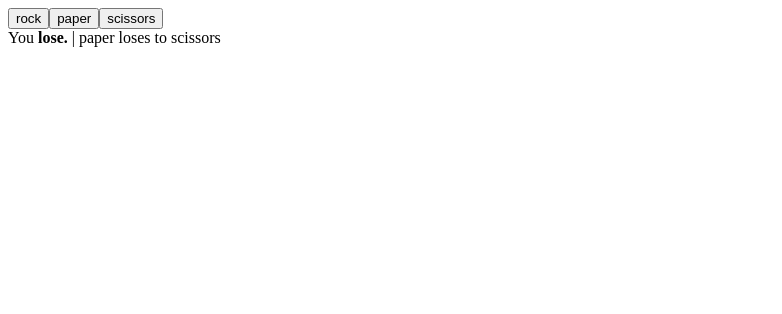
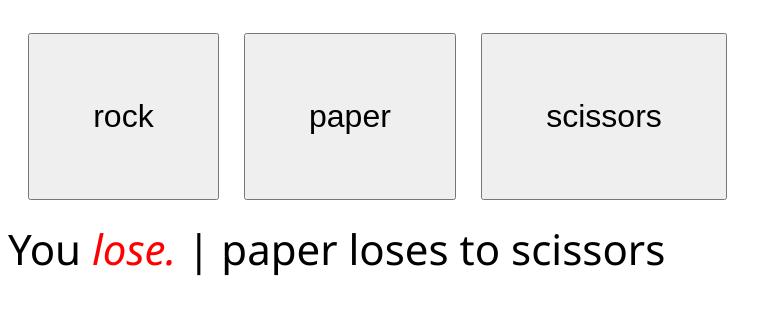
Before and after one commit to MrMisterBean/React-Paper-Scissors, a React (Create React App) app: page / in a window 1280 px wide. Both pictures are taken after a click on the button "paper". Shown: the top 314 px of the page, without its empty margins (0-782 px from the left). Built offline with nearby package versions, Linux system fonts and the light colour scheme.

Commit message:
added CSS styling to buttons and result messages

```diff
--- a/src/App.css
+++ b/src/App.css
@@ -1,38 +1,18 @@
-.App {
-  text-align: center;
+button {
+  margin: 25px 5px 20px 20px;
+  padding: 5%;
+  font-size: 32px;
 }
 
-.App-logo {
-  height: 40vmin;
-  pointer-events: none;
+div {
+  font-size: 42px;
+  font-family: 'Segoe UI', Tahoma, Geneva, Verdana, sans-serif;
 }
 
-@media (prefers-reduced-motion: no-preference) {
-  .App-logo {
-    animation: App-logo-spin infinite 20s linear;
-  }
+strong {
+  color: green;
 }
 
-.App-header {
-  background-color: #282c34;
-  min-height: 100vh;
-  display: flex;
-  flex-direction: column;
-  align-items: center;
-  justify-content: center;
-  font-size: calc(10px + 2vmin);
-  color: white;
+em {
+  color: red;
 }
-
-.App-link {
-  color: #61dafb;
-}
-
-@keyframes App-logo-spin {
-  from {
-    transform: rotate(0deg);
-  }
-  to {
-    transform: rotate(360deg);
-  }
-}
--- a/src/App.js
+++ b/src/App.js
@@ -31,8 +31,8 @@ const App = () => {
   }
 
   const messageWin = <div>You <strong>win!</strong> | {userGuess} beats {compGuess} </div>
-  const messageLoss = <div>You <strong>lose.</strong> | {userGuess} loses to {compGuess} </div>
-  const messageTie = <div>You <strong>tie.</strong> | {userGuess} = {compGuess} </div>
+  const messageLoss = <div>You <em>lose.</em> | {userGuess} loses to {compGuess} </div>
+  const messageTie = <div>You tie. | {userGuess} = {compGuess} </div>
   const messageStart = <div> Shoot! </div>
 
   const CheckResult = () => {
@@ -72,9 +72,11 @@ const App = () => {
 
   return (
     <div>
-      <Button onClick={chooseMove('rock')} text={'rock'} />
-      <Button onClick={chooseMove('paper')} text={'paper'} />
-      <Button onClick={chooseMove('scissors')} text={'scissors'} />
+      <div class="buttons">
+        <Button onClick={chooseMove('rock')} text={'rock'} />
+        <Button onClick={chooseMove('paper')} text={'paper'} />
+        <Button onClick={chooseMove('scissors')} text={'scissors'} />
+      </div>
       <CheckResult userGuess={userGuess} compGuess={compGuess} />
     </div>
   )
```
